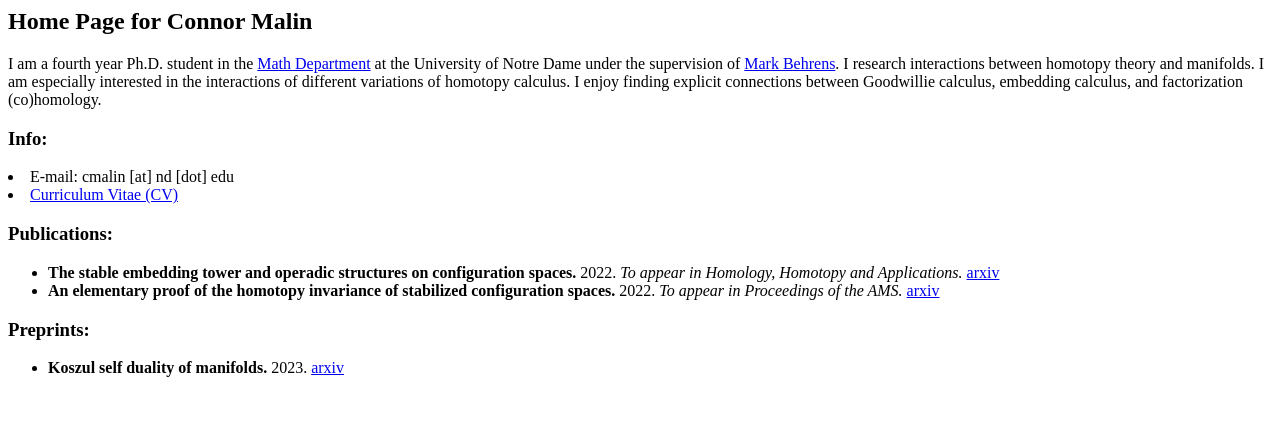
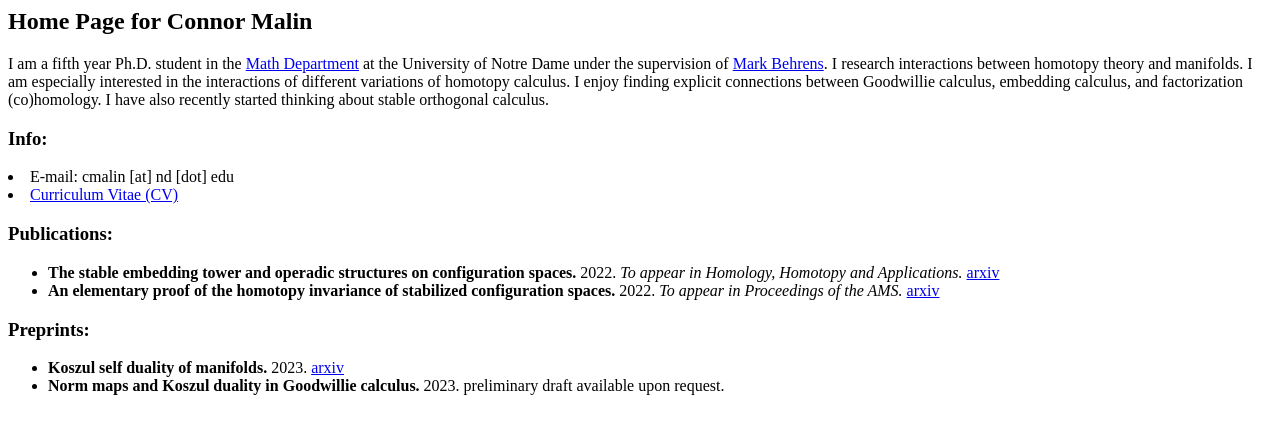
Before and after one commit to cwmalin214/cwmalin214.github.io, a plain HTML site: page index.html in a window 1280 px wide. Drawn offline with Linux system fonts and the light colour scheme.

Commit message:
Update index.html

```diff
--- a/index.html
+++ b/index.html
@@ -11,8 +11,8 @@
 
 <h2>Home Page for Connor Malin</h2>
 
-I am a fourth year Ph.D. student in the <a href=http://math.nd.edu>Math Department</a> at the University of Notre Dame under the supervision of <a href=https://www3.nd.edu/~mbehren1>Mark Behrens</a>. I research interactions between homotopy theory and manifolds. I am especially interested in the interactions
-	of different variations of homotopy calculus. I enjoy finding explicit connections between Goodwillie calculus, embedding calculus, and factorization (co)homology.
+I am a fifth year Ph.D. student in the <a href=http://math.nd.edu>Math Department</a> at the University of Notre Dame under the supervision of <a href=https://www3.nd.edu/~mbehren1>Mark Behrens</a>. I research interactions between homotopy theory and manifolds. I am especially interested in the interactions
+	of different variations of homotopy calculus. I enjoy finding explicit connections between Goodwillie calculus, embedding calculus, and factorization (co)homology. I have also recently started thinking about stable orthogonal calculus.
 <h3>Info:</h3>
 <li> E-mail: cmalin [at] nd [dot] edu
 <li> <a href=cvJan.pdf>Curriculum Vitae (CV)</a>
@@ -39,6 +39,10 @@ I am a fourth year Ph.D. student in the <a href=http://math.nd.edu>Math Departme
 	<a href=https://arxiv.org/abs/2305.06964>arxiv</a>
 	<br>
 
+	<li>
+		<b> Norm maps and Koszul duality in Goodwillie calculus.</b> 2023. preliminary draft available upon request.
+	<br>
+
 </ul>
 
 <!--\(\LaTeX \) enabled-->
```
